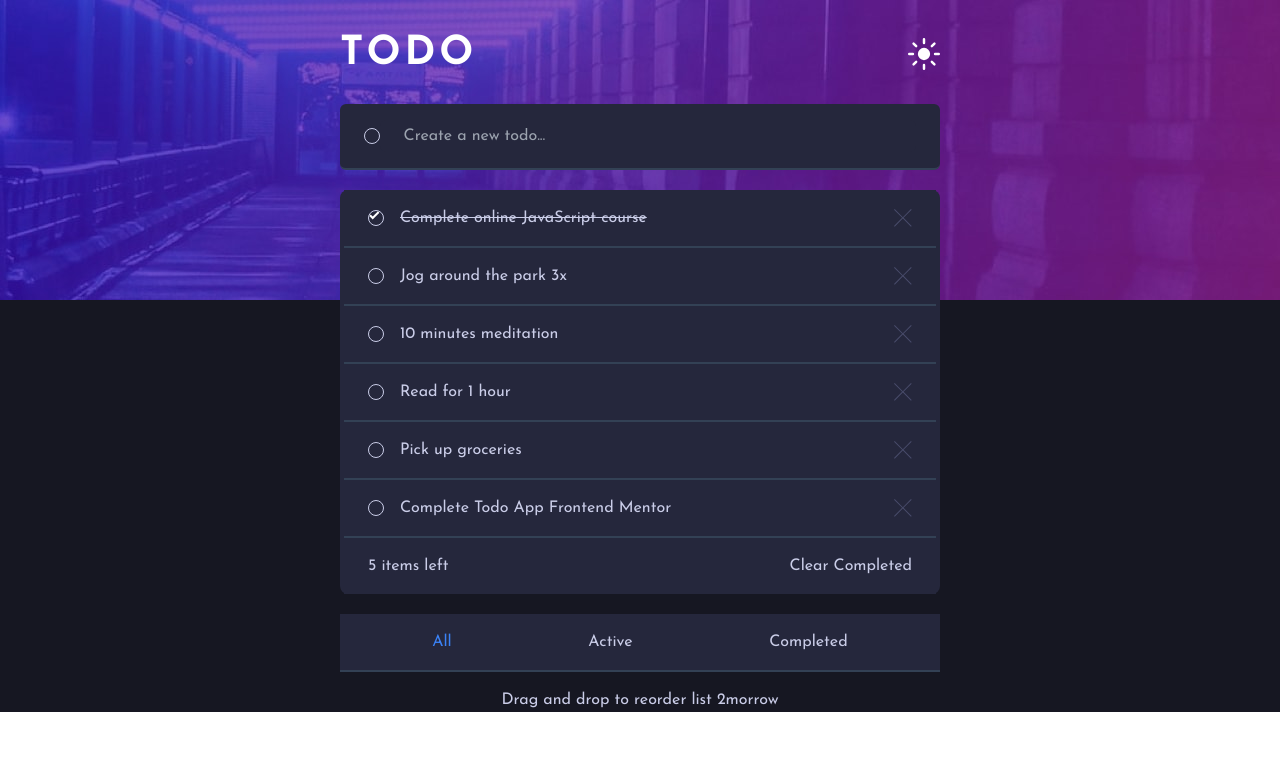
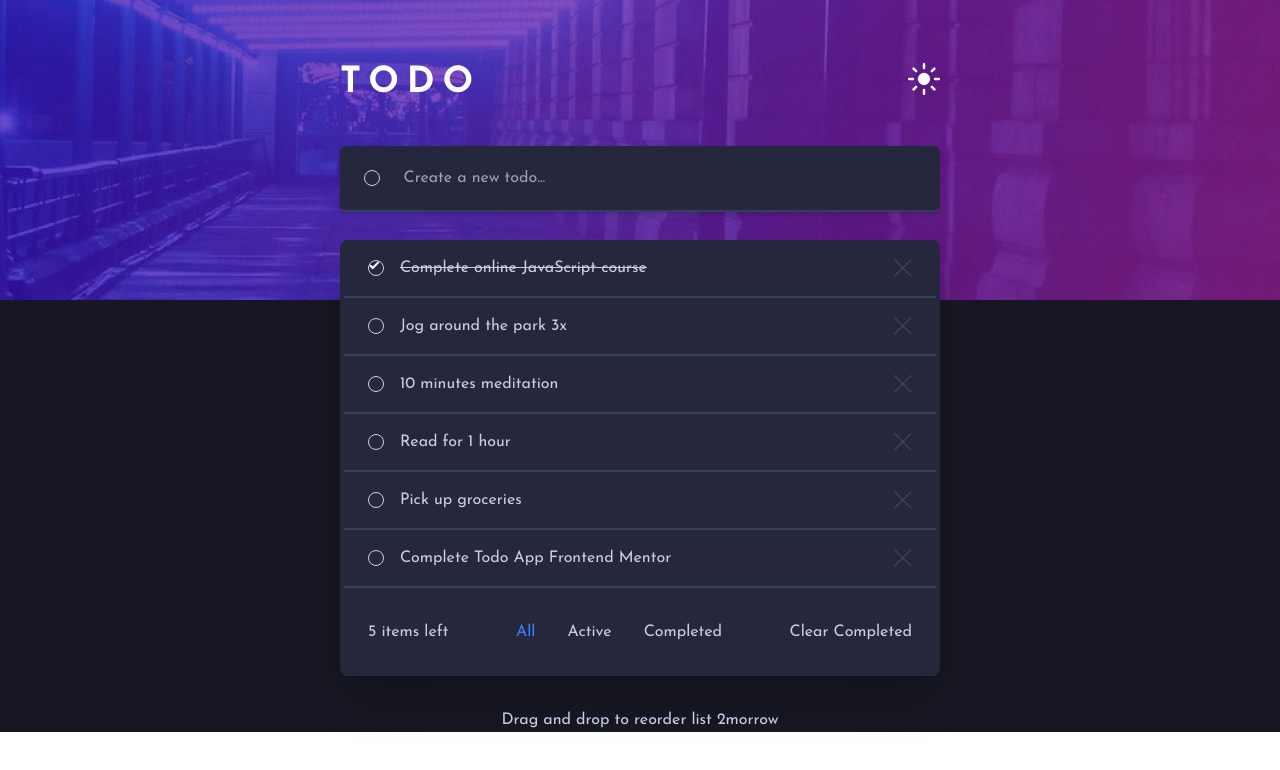
Before and after one commit to ahmad-cod/todoapp, a React (Vite) app: page / in a window 1280 px wide. Shown: the top 770 px of the page. Built offline with nearby package versions, Linux system fonts and the light colour scheme.

Commit message:
Set filter bar for desktop

```diff
--- a/src/App.jsx
+++ b/src/App.jsx
@@ -30,7 +30,7 @@ function App() {
         <Header theme={theme} toggleTheme={toggleTheme} />
         <TodoForm setTodos={setAllTodos} />
         <TodoItems allTodos={allTodos} setAllTodos={setAllTodos} />
-        <p className={`text-center w-full mt-4 text-lgrayishBlue`}>Drag and drop to reorder list 2morrow</p>
+        <p className={`text-center w-full mt-4 sm:mt-8 text-lgrayishBlue`}>Drag and drop to reorder list 2morrow</p>
       </div>
     </section>
   )
--- a/src/components/FilterBar.jsx
+++ b/src/components/FilterBar.jsx
@@ -1,24 +1,18 @@
 
 const FilterBar = ({ setFilter }) => {
 
-  const filterBarStyle = {
-    display: 'flex',
-    alignItems: 'center',
-    justifyContent: 'space-around'
-  }
-
   return (
-    <div className="todo_container justify-around mt-5">
+    <div className="todo_container justify-center gap-x-8 border-none">
       <a
-        className="text-blue-500"
+        className="text-blue-500 cursor-pointer"
         onClick={() => setFilter('all')}
       >All</a>
       <a
-        className="hover:text-blue-400"
+        className="hover:text-blue-400 cursor-pointer"
         onClick={() => setFilter('active')}
       >Active</a>
       <a
-        className="hover:text-blue-400"
+        className="hover:text-blue-400 cursor-pointer"
         onClick={() => setFilter('completed')}
       >Completed</a>
     </div>
--- a/src/components/Header.jsx
+++ b/src/components/Header.jsx
@@ -3,14 +3,14 @@ import moonIcon from '../assets/images/icon-moon.svg'
 
 const Header = ({ theme, toggleTheme }) => {
   return (
-    <header className='flex items-center justify-between text-white text-[2.5rem] mt-1 mb-5'>
-      <h1 className='tracking-widest uppercase font-bold'>Todo</h1>
+    <header className='flex items-center justify-between text-white mt-1 sm:mt-9 mb-5 sm:mb-9'>
+      <h1 className='text-[2.25rem] tracking-[0.5rem] uppercase font-bold'>Todo</h1>
       <button
         className="theme"
         aria-label='toggle theme'
         onClick={toggleTheme}
       >
-        <img src={ (theme === 'dark') ? sunIcon : moonIcon } alt="" className='w-8 h-8' />
+        <img src={ (theme === 'dark') ? sunIcon : moonIcon } alt="" className='w-8 h-8 -mt-2' />
       </button>
 
     </header>
--- a/src/components/TodoForm.jsx
+++ b/src/components/TodoForm.jsx
@@ -17,7 +17,7 @@ const TodoForm = ({ setTodos }) => {
   }
   }
   return (
-    <form onSubmit={handleAddTodo} className="todo_container w-full mb-5 rounded-md">
+    <form onSubmit={handleAddTodo} className="todo_container w-full mb-3 sm:mb-7 py-3 sm:py-4 shadow-md rounded-md">
         <span className='w-4 h-4 rounded-full border-lgrayishBlue border-[1px] '>
         </span>
         <input
--- a/src/components/TodoItems.jsx
+++ b/src/components/TodoItems.jsx
@@ -2,11 +2,19 @@ import { useState } from 'react'
 import TodoItem from './TodoItem'
 import FilterBar from './FilterBar'
 
-const TotalTodos = ({ todos, handleClearCompleted }) => {
+const TotalTodos = ({ todos, setFilter, handleClearCompleted }) => {
   const totalLeft = todos.filter(todo => todo.completed === false)
   return (<div className='todo_container border-none text-lgrayishBlue'>
     <p>{ totalLeft.length } items left</p>
-    <p onClick={handleClearCompleted}>Clear Completed</p>
+    <div className="hidden sm:block">
+      <FilterBar setFilter={setFilter} />
+    </div>
+    <p
+      className='cursor-pointer hover:text-red-300'
+      onClick={handleClearCompleted}
+    >
+      Clear Completed
+    </p>
   </div>)
 }
 const TodoItems = ({ allTodos, setAllTodos }) => {
@@ -16,12 +24,14 @@ const TodoItems = ({ allTodos, setAllTodos }) => {
   if (allTodos.length === 0) return <p> Todo list is empty, add one.</p>
 
   const todos = allTodos.filter(todo => {
-    if(filter === 'all') {
-      return true
-    } else if (filter === 'active') {
-      return !todo.completed
-    } else if (filter === 'completed') {
-      return todo.completed
+    // since we have multiple test cases switch is better than if else
+    switch (filter) {
+      case 'active':
+        return !todo.completed
+      case 'completed':
+        return todo.completed
+      default:
+        return true
     }
   })
   const renderedTodoList = todos.map( todo => <TodoItem key={todo.id} todo={todo} setAllTodos={setAllTodos} />)
@@ -29,11 +39,13 @@ const TodoItems = ({ allTodos, setAllTodos }) => {
 
 
   return (<>
-  <div className="rounded-lg px-1 py-0 bg-ddesaturatedBlue">
+  <div className="rounded-lg px-1 py-0 bg-ddesaturatedBlue shadow-2xl">
     {renderedTodoList}
-    <TotalTodos todos={allTodos} handleClearCompleted={clearCompletedTodos} />
+    <TotalTodos todos={allTodos} setFilter={setFilter} handleClearCompleted={clearCompletedTodos} />
   </div>
-  <FilterBar setFilter={setFilter} />
+  <div className="mt-5 block sm:hidden">
+    <FilterBar setFilter={setFilter} />
+  </div>
   </>)
 }
 
--- a/src/index.css
+++ b/src/index.css
@@ -25,7 +25,3 @@
   -moz-osx-font-smoothing: grayscale;
   -webkit-text-size-adjust: 100%;
 }
-
-.checkmark:hover {
-  border-color: rgb(100, 189, 248);
-}
```
